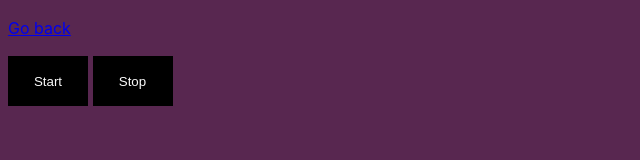
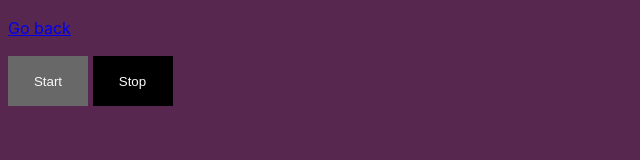
Before and after one commit to Oleksandra9/goit-js-hw-09, a website built with Parcel: page src/01-color-switcher.html in a window 1280 px wide. Both pictures are taken after a click on the button "Start". Shown: the whole page, without its empty margins (0-640 px from the left). Built offline with nearby package versions, Linux system fonts and the light colour scheme.

Commit message:
update task_1

```diff
--- a/src/css/common.css
+++ b/src/css/common.css
@@ -28,6 +28,9 @@ button {
   height: 50px;
   background-color: rgb(0, 0, 0);
   color: #fafafa;
+}
+.btn-1--color{
+  background-color: rgb(104, 104, 104);
 }
 /* task_2 */
 .box {
--- a/src/js/01-color-switcher.js
+++ b/src/js/01-color-switcher.js
@@ -21,6 +21,7 @@ function changeBodyBackgroundColor () {
 function onStartBtn () {
 
     refs.startButtontEl.disabled = true;
+    refs.startButtontEl.classList.add("btn-1--color");
 
     timerId = setInterval(changeBodyBackgroundColor, DELAY);
     refs.bodyEl.style.backgroundColor = getRandomHexColor();
@@ -29,4 +30,5 @@ function onStartBtn () {
 function onStopBtn () {
     clearInterval(timerId);
     refs.startButtontEl.disabled = false;
+    refs.startButtontEl.classList.remove("btn-1--color");
 }
```
Also changed, not shown: src/01-color-switcher.html (+1 -1 lines).
